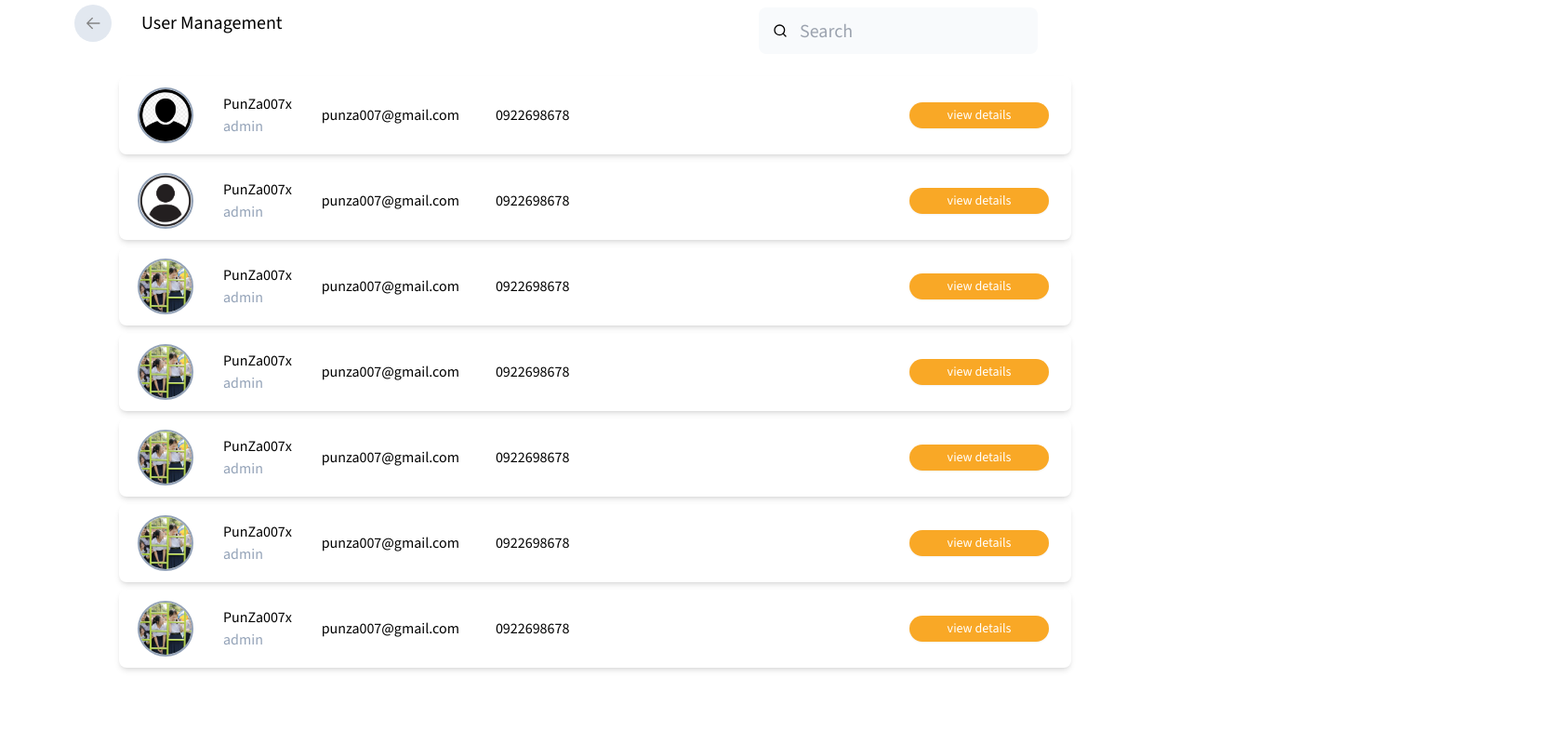
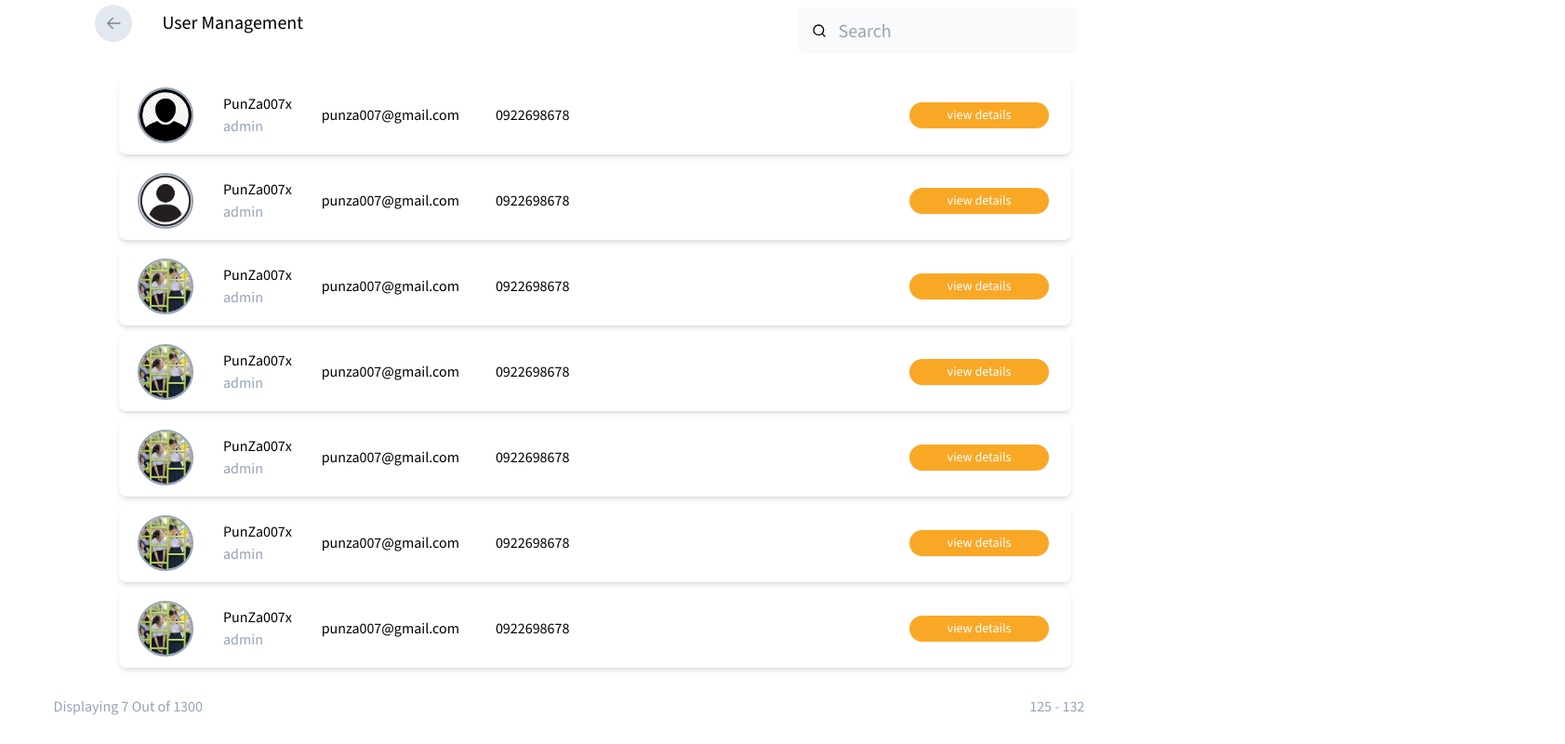
Before and after one commit to 2110503TACEDT66/swdevprac2-project-red-rice, a Next.js app: page /admin/manage in a window 1280 px wide. Shown: the part 72-872 px from the top of the page at 93% size, 1683 px wide, since content can reach past the window. Before the commit the page ends 800 px from the top, so only its background shows below. Built offline with nearby package versions, Linux system fonts and the light colour scheme.

Commit message:
add footer

```diff
--- a/src/app/admin/manage/page.tsx
+++ b/src/app/admin/manage/page.tsx
@@ -1,12 +1,14 @@
 import React from "react"
 import CardPanel from "@/components/adminmanage/cardpanel"
 import SubBar from "@/components/adminmanage/subbar/subbar"
+import Footer from "@/components/adminmanage/footer/footer"
 export default function AdminManage(){
 
     return (
-        <main className="relative top-[20px]">
+        <main className="relative top-[20px]  justify-center">
             <SubBar></SubBar>
             <CardPanel></CardPanel>
+            <Footer></Footer>
         </main>
     )
 }
--- /dev/null
+++ b/src/components/adminmanage/backbtn.tsx
@@ -0,0 +1,15 @@
+import Image from "next/image"
+export default function BackBtn(){
+    return(
+        <div className="w-[40px] h-[40px] relative  m-3 ml-[8%]  self-center bg-slate-200 rounded-full hover:bg-slate-100">
+                <div className='w-10 h-10 relative top-[10px] left-[10px]'>
+                    <Image src={ '/img/component/back.png'}
+                    alt='Product Picture'
+                    width={20}
+                    height={20}
+                    className= 'object-cover '
+                    />
+                </div>
+            </div>
+    )
+}
--- a/src/components/adminmanage/cardpanel.tsx
+++ b/src/components/adminmanage/cardpanel.tsx
@@ -11,7 +11,7 @@ export default function CardPanel(){
         {id:"003" ,name:"PunZa007x",role:"admin",email:"punza007@gmail.com",tel:"0922698678",picture:"/img/user/IMG_7044.JPG"},
     ]
     return(
-        <div className="w-[100%] h-[85%] flex flex-col  items-center ">
+        <div className="w-[100%] h-[85%] flex flex-col items-center ">
             {
                 mockData.map((item)=>(
                     // eslint-disable-next-line react/jsx-key
--- /dev/null
+++ b/src/components/adminmanage/footer/footer.tsx
@@ -0,0 +1,21 @@
+
+export default function Footer(){
+    const start = 125
+    const page = 7
+    const total = 1300
+    return (
+        <div className="h-[70px] w-full  mt-2 flex flex-row justify-between">
+            <div className="h-[100%] w-[45%]   ">
+                <h3 className="relative top-[25%] left-[10%] text-slate-400">
+                Displaying  {page} Out of {total}
+                </h3>
+            </div>
+            <div className="h-[100%] w-[45%]  ">
+                <h3 className="relative top-[25%] left-[70%] text-slate-400">
+                {start} - {start+page}
+                </h3>
+
+            </div>
+        </div>
+    )
+}
--- a/src/components/adminmanage/subbar/subbar.tsx
+++ b/src/components/adminmanage/subbar/subbar.tsx
@@ -1,22 +1,14 @@
 import Image from "next/image"
 import { FiSearch } from "react-icons/fi";
+import BackBtn from "../backbtn";
 export default function SubBar(){
     return(
         <div className="flex flex-row">
-            <div className="w-[40px] h-[40px] relative  m-3 ml-20  self-center bg-slate-200 rounded-full hover:bg-slate-100">
-                <div className='w-10 h-10 relative top-[10px] left-[10px]'>
-                    <Image src={ '/img/component/back.png'}
-                    alt='Product Picture'
-                    width={20}
-                    height={20}
-                    className= 'object-cover '
-                    />
-                </div>
-            </div>
+            <BackBtn></BackBtn>
             <div className="w-[20%] m-5 text-xl self-center">
             User Management
             </div >
-            <div className="w-[80%]  mr-36 flex flex-row justify-end">
+            <div className="w-[80%]  mr-[8%] flex flex-row justify-end">
                 <label htmlFor="Search">
                 <FiSearch className="relative top-[53px] left-[35px]"/>
                 <input type="text"  id="Search" name="Search" placeholder="Search" className=" m-5 text-xl flex flex-row rounded-lg bg-slate-50 w-[300px] h-[50px] indent-11 text-slate-800 hover:bg-slate-100"/>
```
